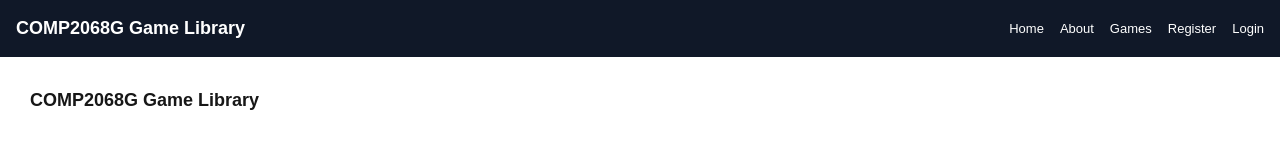
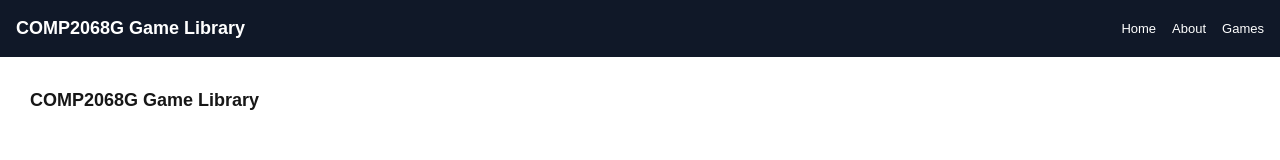
Before and after one commit to ifotn/comp2068g-game-client-w26, a Next.js app: page / in a window 1280 px wide. Shown: the top 160 px of the page. Built offline with nearby package versions, Linux system fonts and the light colour scheme.

Commit message:
l8/2 - replace hard-coded urls w/env vars

```diff
--- a/app/api/games/route.ts
+++ b/app/api/games/route.ts
@@ -1,6 +1,6 @@
 // file used to make api calls to server at /api/v1/games (GET and POST)
 export async function GET() {
-    // make get req to fetch all games from express api
-    const res: Response = await fetch('http://localhost:4000/api/v1/games');
+    // make get req to fetch all games from express api.  read domain from env var
+    const res: Response = await fetch(`${process.env.NEXT_PUBLIC_SERVER_URL}/api/v1/games`);
     return Response.json(await res.json());
 };
--- a/app/components/navbar.tsx
+++ b/app/components/navbar.tsx
@@ -8,8 +8,6 @@ export default function Navbar() {
                <li><Link href="/" className="hover:text-gray-300">Home</Link></li>
                <li><Link href="/about" className="hover:text-gray-300">About</Link></li>
                <li><Link href="/games" className="hover:text-gray-300">Games</Link></li>
-               <li><Link href="/auth/register" className="hover:text-gray-300">Register</Link></li>
-               <li><Link href="/auth/login" className="hover:text-gray-300">Login</Link></li>
            </ul>
        </nav>
     );
--- a/app/games/page.tsx
+++ b/app/games/page.tsx
@@ -2,7 +2,7 @@ import { Game } from "@/types/game";
 
 async function getGames(): Promise<Game[]> {
      // use router to call server api
-    const res: Response = await fetch('http://localhost:3000/api/games');
+    const res: Response = await fetch(`${process.env.NEXT_PUBLIC_CLIENT_URL}/api/games`);
     if (!res.ok) { throw new Error('Failed to fetch games') };
 
     // response is ok, so convert json to array of Game objects
@@ -19,7 +19,7 @@ export default async function Games() {
             <h1>Our Games</h1>
             <ul>
                 {games.map((game) => (
-                    <li key={game._id}>{game.title}</li>
+                    <li key={game._id} className="card">{game.title}</li>
                 ))}
             </ul>
         </main>
```
